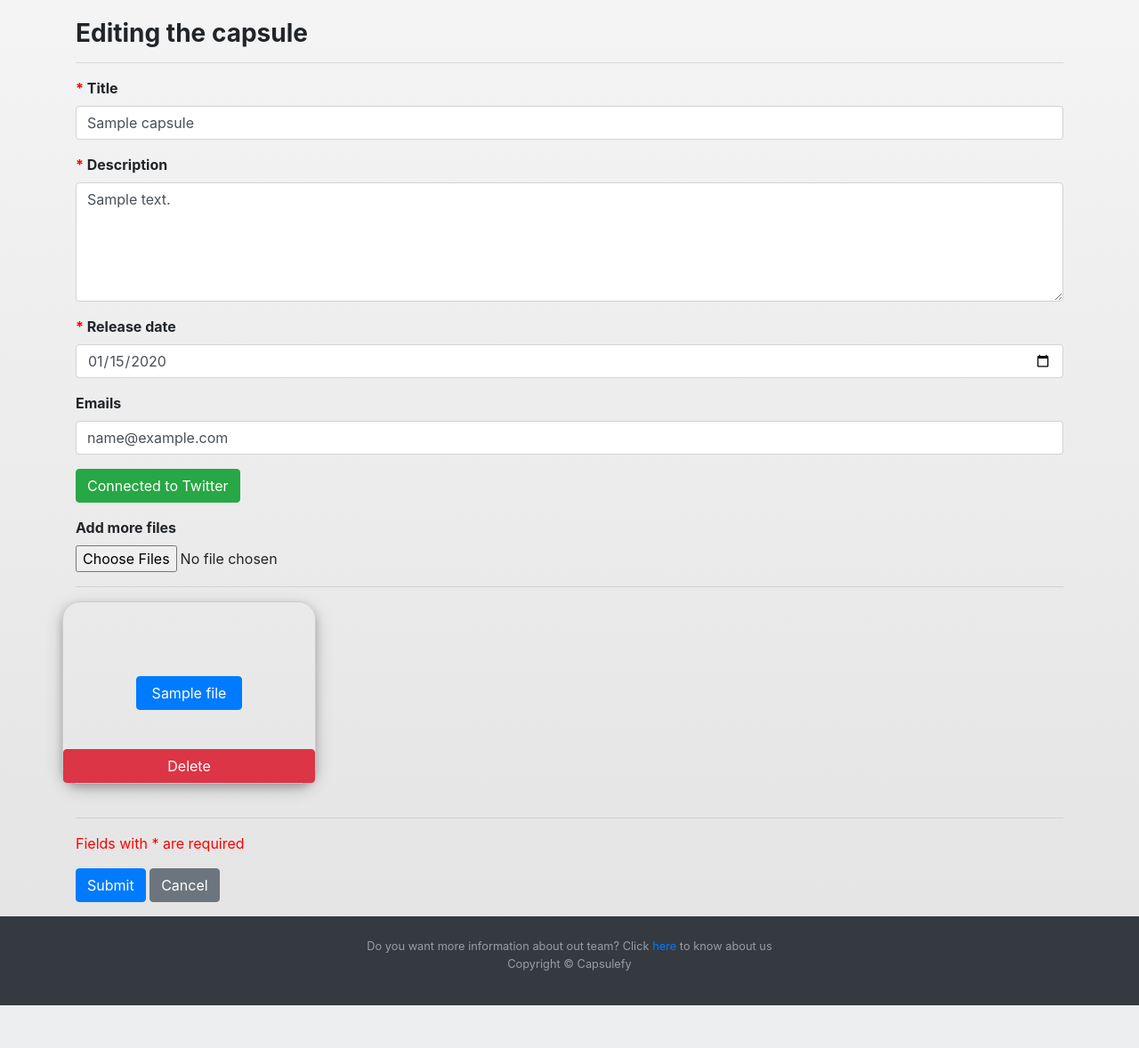
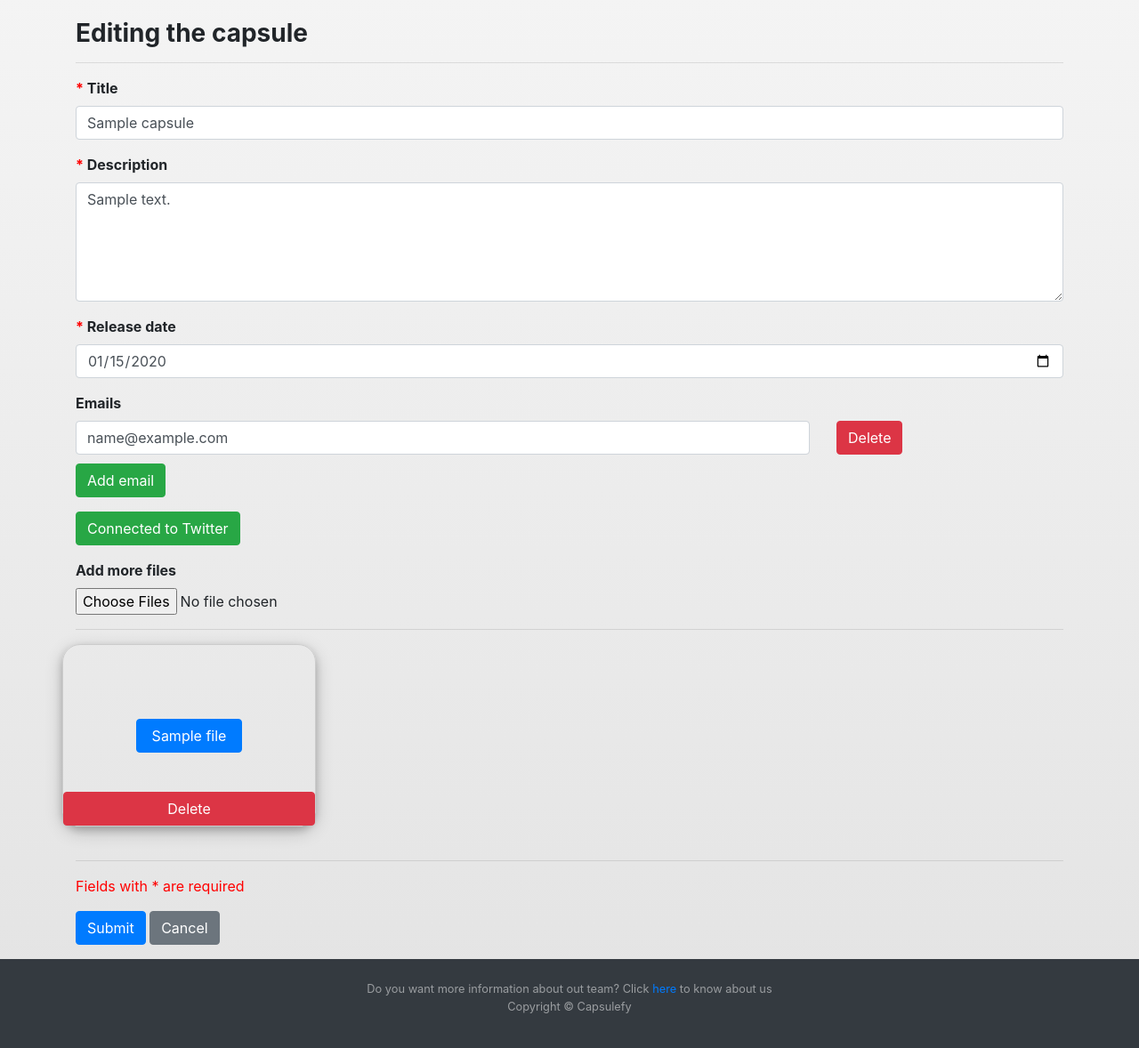
Before and after one commit to pabreblob/capsulefy, a Django app: page /editfreecapsule/1/ in a window 1280 px wide. Shown: the part 75-1253 px from the top of the page at 89% size. Before the commit the page ends 1205 px from the top, so only its background shows below. Run offline with Django 3.2, Linux system fonts and the light colour scheme; a user stored in the database is signed in; tables that the repository leaves empty hold one stand-in row (values such as "Sample post"); parts of the project's set-up code (start-up, migrations or seed data) failed here and were passed over; some libraries are stand-ins or nearby versions.

Commit message:
Emails in free capsules

```diff
--- a/capsulefyweb/main/templates/capsule/freecapsule.html
+++ b/capsulefyweb/main/templates/capsule/freecapsule.html
@@ -3,7 +3,7 @@
 {% load static %}
 
 <div class="container">
-    <form action="" method="post" class="needs-validation" novalidate enctype="multipart/form-data">
+    <form action="" method="post" class="needs-validation" novalidate onsubmit="submitEmail()" enctype="multipart/form-data">
     	{% if '/editfreecapsule/' in request.path %}
         	<h3 class="title">Editing the capsule</h3>
 		{% else %}
@@ -24,9 +24,12 @@
 			    <input type="date" class="form-control" id="id_release_date" name="release_date" maxlength="250" value="{% if form.release_date.value != None %}{{form.release_date.value}}{% endif %}" required placeholder="YYYY-MM-DD HH:MM">
 			</div>
 			<div class="form-group">
-			    <label for="id_emails">Emails {{ form.emails.errors }}</label>
-			    <input type="text" class="form-control" id="id_release_date" name="emails" value="{% if form.emails.value != None %}{{form.emails.value}}{% endif %}" maxlength="250">
+			    <label>Emails {{ form.emails.errors }}</label>
+			    <div id="email_inputs">
+					</div>
+					<button type="button" onclick="addEmail()" class="btn btn-success">Add email</button>
 			</div>
+			<input type="hidden" id="id_emails" name="emails">
 
 			<p><b>{{ form.twitter.errors }}</b></p>
 			{% if form.twitter.value != None and form.twitter.value == True %}
@@ -117,13 +120,46 @@
 		}
 	}
 </script>
-  <script>
+<script>
   function confirmAlert(message, url){
     if(confirm(message)){
       window.location = url;
     }
   }
-  </script>
+</script>
+<script>
+	var numberEmails = 0;
+	function removeEmail(e){
+		document.getElementById("email_"+e).parentNode.parentNode.remove();
+	}
+
+	function addEmail(){
+		$("#email_inputs").append('<div class="row"><div class="col-sm-9"><input type="text" class="form-control" id="email_' + numberEmails + '" maxlength="250"></div><div class="col-sm-2"><button type="button" onclick="removeEmail('+numberEmails+')" class="btn btn-danger">Delete</button></div><br><br></div>');
+		numberEmails++;
+	}
+
+	var values = "{{form.emails.value}}";
+	if(values != "None" && values != ""){
+		var emails = values.split(",");
+
+		for(var i = 0; i < emails.length; i++){
+			$("#email_inputs").append('<div class="row"><div class="col-sm-9"><input type="text" class="form-control" id="email_' + i + '" value="'+$.trim(emails[i])+'" maxlength="250"></div><div class="col-sm-2"><button type="button" onclick="removeEmail('+i+')" class="btn btn-danger">Delete</button></div><br><br></div>');
+			numberEmails = i;
+		}
+	}
+	numberEmails++;
+
+	function submitEmail(){
+		var res = "";
+		for(const c of document.getElementById("email_inputs").children){
+			res += c.firstElementChild.firstElementChild.value + ",";
+		}
+		res = res.substring(0, res.length-1);
+		document.getElementById("id_emails").value = res;
+		console.log(document.getElementById("id_emails"));
+	}
+</script>
+
 {% endblock %}
 {% block styles %}
   <link rel="stylesheet" type="text/css" href="{% static 'css/styleForm.css' %}"/>
```
